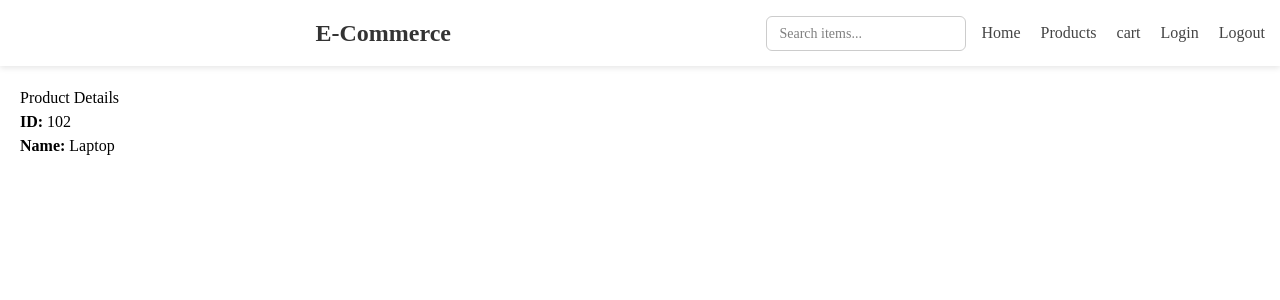
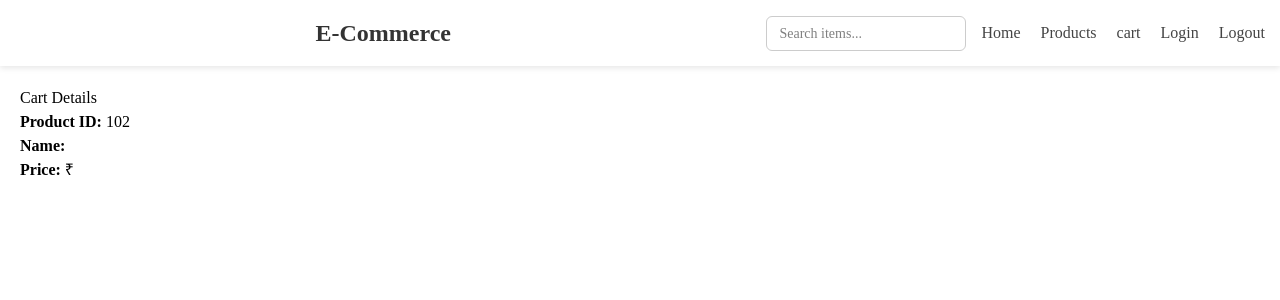
Before and after one commit to Harini-sparkout/router-concept, an Angular app: page /cart/102 in a window 1280 px wide. Shown: the top 300 px of the page. Built offline with nearby package versions, Linux system fonts and the light colour scheme.

Commit message:
pass data through params

```diff
--- a/src/app/app.ts
+++ b/src/app/app.ts
@@ -1,4 +1,4 @@
-import { CommonModule, NgFor } from '@angular/common';
+
 import { Component, signal } from '@angular/core';
 import { FormsModule } from '@angular/forms';
 import { RouterOutlet,RouterLink } from '@angular/router';
--- a/src/app/cart/cart.html
+++ b/src/app/cart/cart.html
@@ -1,8 +1,7 @@
-<div *ngIf="carts; else noProduct">
-  <h2>Product Details</h2>
-  <p><strong>ID:</strong> {{selectedProduct.id }}</p>
-  <p><strong>Name:</strong> {{ selectedProduct.name }}</p>
+<h2>Cart Details</h2>
+
+<div *ngIf="product">
+  <p><strong>Product ID:</strong> {{ product?.id }}</p>
+  <p><strong>Name:</strong> {{ product?.name }}</p>
+  <p><strong>Price:</strong> ₹{{ product?.price }}</p>
 </div>
-<ng-template #noProduct>
-  <p>No product found for this ID.</p>
-</ng-template>
--- a/src/app/cart/cart.ts
+++ b/src/app/cart/cart.ts
@@ -1,28 +1,29 @@
-import { NgFor, NgIf } from '@angular/common';
-import { Component } from '@angular/core';
-import { ActivatedRoute, RouterLink } from '@angular/router';
+import { CommonModule } from '@angular/common';
+import { Component, inject } from '@angular/core';
+import { ActivatedRoute } from '@angular/router';
 
 @Component({
   selector: 'app-cart',
-  imports: [NgIf],
+  imports:[CommonModule],
   templateUrl: './cart.html',
-  styleUrls: ['./cart.css'],
+  standalone: true
 })
-export class Cart {
+export class Cart{
 
-  carts = [
-    { id: 101, name: 'Mobile' },
-    { id: 102, name: 'Laptop' },
-    { id: 103, name: 'Watch' }
-  ];
-  selectedProduct: any;
+ product: any;
+private route = inject(ActivatedRoute);
 
-  constructor(private route: ActivatedRoute) {}
 ngOnInit() {
-    this.route.params.subscribe((params) => {
-      const id = +params['id'];
-      this.selectedProduct = this.carts.find((c) => c.id === id);
-      console.log('Selected Product:', this.selectedProduct);
-    });
-  }
+
+  const id = this.route.snapshot.paramMap.get('id');
+  const queryParams = this.route.snapshot.queryParamMap;
+
+  this.product = {
+    id: id,
+    name: queryParams.get('name'),
+    price: queryParams.get('price')
+  };
+
+  console.log('Final Product:', this.product);
 }
+}
--- a/src/app/logout/logout.ts
+++ b/src/app/logout/logout.ts
@@ -17,7 +17,7 @@ export class Logout {
     // Your logout logic here
     console.log('User logged out!');
     alert('You have been logged out!');
-    this.confirmed = false; // reset if neededa
+    this.confirmed = false; // reset if neede
   }
 
   cancel() {
--- a/src/app/products/products.html
+++ b/src/app/products/products.html
@@ -1,3 +1,5 @@
-<p>products works!</p>
-<p>User Id {{userId}}</p>
-<button routerLink="/cart">Add to Cart</button>
+<div>
+  <h3>{{ product.name }}</h3>
+  <p>Price: ₹{{ product.price }}</p>
+  <button (click)="addToCart()">Add To Cart</button>
+</div>
--- a/src/app/products/products.ts
+++ b/src/app/products/products.ts
@@ -1,22 +1,26 @@
-import { Component, inject, OnInit } from '@angular/core';
-import { ActivatedRoute } from '@angular/router';
+import { Component, inject } from '@angular/core';
+import { Router } from '@angular/router';
 
 @Component({
   selector: 'app-products',
-  imports: [],
   templateUrl: './products.html',
-  styleUrls: ['./products.css'],
+  standalone: true
 })
-export class Products implements OnInit {
+export class Products {
 
-  private route = inject(ActivatedRoute);
+  private router = inject(Router);
 
-  userId = '';
+  product = { id: 1, name: 'Laptop', price: 50000 };
 
-  ngOnInit(): void {
-    // [snapshot] read the param at once
-    const param = this.route.snapshot.paramMap.get('new value');
-    this.userId = param || '-';
-    console.log('Activated route value (snapshot):', this.userId);
+  addToCart() {
+    // Correct navigation with route param + query params
+    this.router.navigate(['/cart', this.product.id], {
+      queryParams: {
+        name: this.product.name,
+        price: this.product.price
+      }
+    });
+
+    console.log('Navigating to Cart with product:', this.product);
   }
 }
```
Also changed, not shown: src/app/layout/layout.html (deleted, +0 -17 lines), src/app/layout/layout.ts (deleted, +0 -15 lines), src/app/layout/layout.css (deleted), 1 other file (tests, documents, lock files or other folders).
